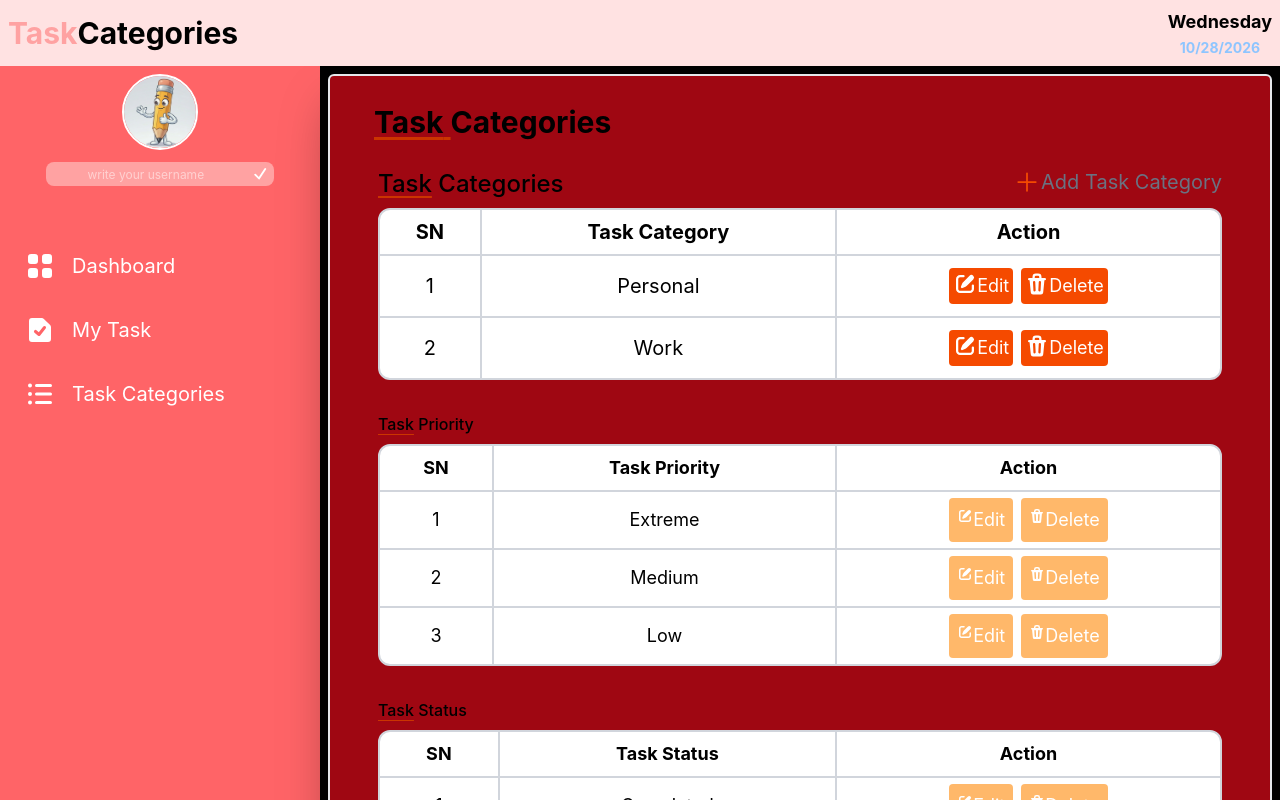
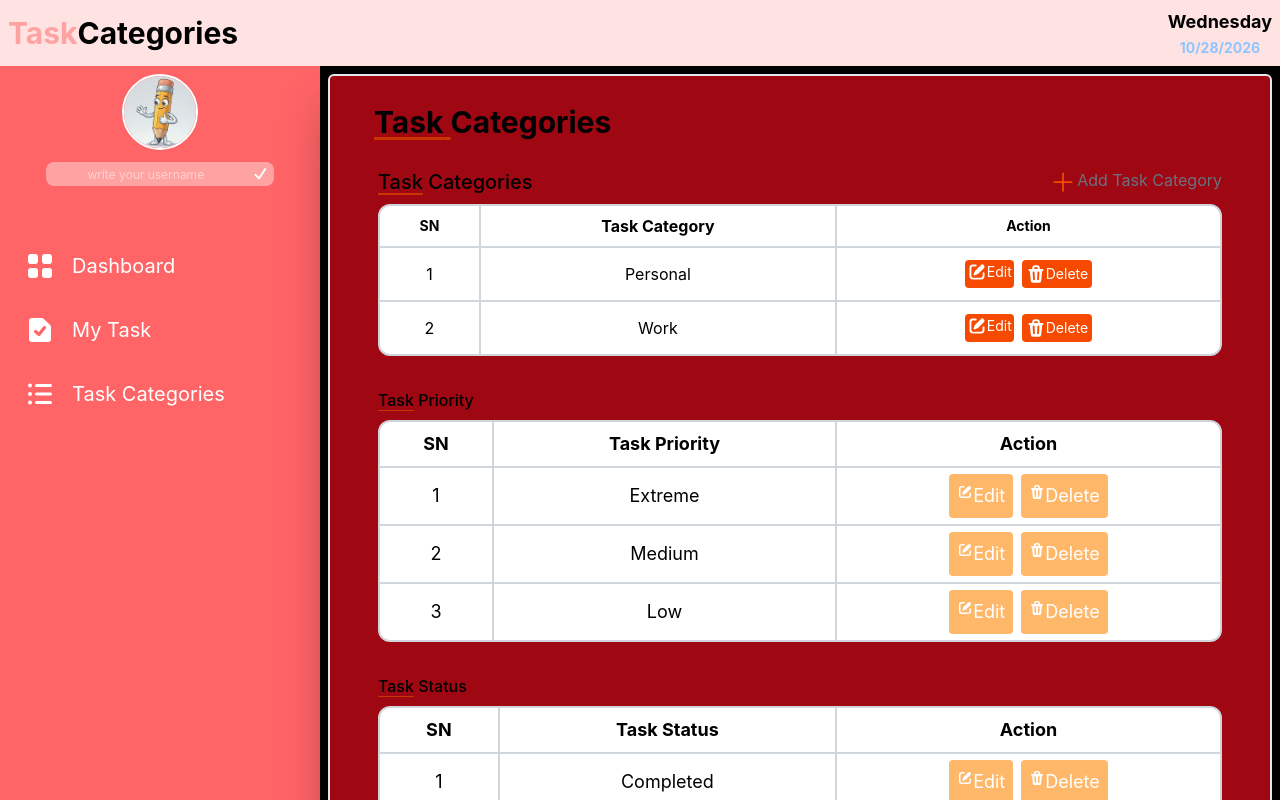
Before and after one commit to karinatuyuc/my-todo-list-React, a React (Vite) app: page / in a window 1280 px wide. Both pictures are taken after a click on the item "Task Categories". Shown: the top 800 px of the page. Built offline with nearby package versions, Linux system fonts and the light colour scheme.

Commit message:
style: add responsieve layout to modales

```diff
--- a/src/addTaskModal.jsx
+++ b/src/addTaskModal.jsx
@@ -91,8 +91,8 @@ export function AddTaskModal({
   return (
     <>
       <div className="bg-black/80 fixed inset-0 z-50 h-screen flex items-center justify-center rounded-xs text-sm">
-        <div className="bg-white p-4 m-8 rounded-sm border-2 border-gray-900 shadow-lg w-full md:w-9/12 md:text-lg">
-          <nav className="flex justify-between lg:mt-1 lg:mb-6 lg:font-semibold md:text-xl md:font-semibold">
+        <div className="bg-green-500 p-4 m-8 rounded-sm border-2 border-gray-900 shadow-lg w-full md:w-9/12 md:text-lg lg:h-11/12 lg:w-2/6">
+          <nav className="flex justify-between lg:mt-1 lg:mb-6 lg:font-semibold md:text-xl md:font-semibold lg:text-sm">
             <span className="underline decoration-orange-500 dcoration-2 underline-offset-4">
               Add New Task
             </span>
@@ -105,7 +105,7 @@ export function AddTaskModal({
           </nav>
 
           <form onSubmit={onSubmit}>
-            <div className="border-orange-200 border-2 mb-2 p-2 flex flex-col gap-1.5 mt-3 lg:p-2">
+            <div className="border-orange-200 border-2 mb-2 p-2 flex flex-col gap-1.5 mt-3 lg:p-2 lg:text-sm">
               {/**This is the TITLE INPUT */}
               <label htmlFor="title" className="font-medium">
                 Title <span className="text-[7px] text-red-600">*</span>
@@ -118,7 +118,7 @@ export function AddTaskModal({
                 onChange={(e) =>
                   validateTitle(e.target.value, setTitle, setErrors)
                 } // Call validateField on input change
-                className="w-60 border-gray-300 border-2 rounded-sm md:w-72 lg:p-0.5 md:text-xl"
+                className="w-60 border-gray-300 border-2 rounded-sm md:w-72 lg:p-0.5 md:text-xl lg:text-sm"
               />
               <span className="text-[8px] text-red-600">{errors.title}</span>
 
@@ -192,7 +192,7 @@ export function AddTaskModal({
                   validateDescription(e.target.value, setDescription, setErrors)
                 }
                 placeholder="Start writing here...." // Placeholder text
-                className="h-28 w-72 border-2 border-gray-200 rounded-sm p-2 md:w-96 md:text-xl"
+                className="h-28 w-72 border-2 border-gray-200 rounded-sm p-2 md:w-96 md:text-xl lg:h-24"
               ></textarea>
               <span className="text-[8px] text-red-600">
                 {errors.description}
@@ -201,7 +201,7 @@ export function AddTaskModal({
 
             <button
               type="submit"
-              className="cursor-pointer bg-orange-600 p-1 text-amber-50 rounded-sm mt-1 ml-4 w-20 hover:bg-orange-500"
+              className="cursor-pointer bg-orange-600 p-1 text-amber-50 rounded-sm mt-1 ml-4 w-20 hover:bg-orange-500 lg:p-0.5 lg:text-base "
             >
               Done
             </button>
--- a/src/componentes/MyTask.jsx
+++ b/src/componentes/MyTask.jsx
@@ -118,7 +118,8 @@ export function MyTask({ task, onDelete, setEditTaskModal, setSelectedTask }) {
                     onClick={() => onDelete(detailsTask, "task")}
                     className=""
                   >
-                    <TrashIcon className="w-8 h-8 bg-red-400 p-1 rounded-lg md:w-11 md:h-11 text-gray-100 cursor-pointer" />
+                    <TrashIcon className="w-8 h-8 bg-red-400 p-1 rounded-lg md:w-11 md:h-11 text-gray-100 cursor-pointer
+                    lg:w-8 lg:h-8" />
                   </button>
                   <button
                     type="button"
@@ -129,7 +130,8 @@ export function MyTask({ task, onDelete, setEditTaskModal, setSelectedTask }) {
                     }}
                     className="rounded-lg"
                   >
-                    <PencilSquareIcon className="w-8 h-8 bg-red-400 p-1 rounded-lg md:w-11 md:h-11 text-gray-100 cursor-pointer" />
+                    <PencilSquareIcon className="w-8 h-8 bg-red-400 p-1 rounded-lg md:w-11 md:h-11 text-gray-100 cursor-pointer
+                    lg:w-8 lg:h-8" />
                   </button>
                 </div>
               </section>
--- a/src/componentes/TaskCategories/TaskCategories.jsx
+++ b/src/componentes/TaskCategories/TaskCategories.jsx
@@ -33,26 +33,26 @@ export function TaskCategory({createCategories, setOpenCreate, onDelete,
         :
         <table className="w-full text-center text-black">
         <thead>
-            <tr className="md:text-xl md:p-8">
+            <tr className="md:text-xl md:p-8 lg:text-sm">
               <th className="p-2 border-r-2 border-gray-300">SN</th>
-              <th className="p-2 text-lg border-l-2 border-gray-300 md:text-xl">Task Category</th>
+              <th className="p-2 text-lg border-l-2 border-gray-300 md:text-xl lg:text-base">Task Category</th>
               <th className="p-2 border-l-2 border-gray-300">Action</th>
             </tr>
           </thead>
 
            {createCategories.map((categoria, index) => (
-            <tbody className="border-t-2 border-gray-300 md:text-2xl lg:text-xl" key={index}>
+            <tbody className="border-t-2 border-gray-300 md:text-2xl lg:text-base" key={index}>
               <tr>
                 <td className="border-r-2 border-gray-300">{index + 1}</td>
                 <td className="border-r-2 border-gray-300">{categoria.name}</td>
 
-                <td className="text-black w-1/12 p-1.5 md:p-3 md:w-4/12 lg:w-96 lg:text-lg">
+                <td className="text-black w-1/12 p-1.5 md:p-3 md:w-4/12 lg:w-96 lg:text-sm">
                   <div className="gap-2 flex justify-items-center justify-center text-white text-center">
                     <button
-                      className="bg-orange-600 flex p-1 rounded-sm lg:p-1 cursor-pointer"
+                      className="bg-orange-600 flex p-1 rounded-sm lg:p-0.5 cursor-pointer"
                       onClick={() => setOpenEditCategory(true)}
                     >
-                      <PencilSquareIcon className="w-4 h-5 md:w-6 md:h-6"
+                      <PencilSquareIcon className="w-4 h-5 md:w-6 md:h-6 lg:w-5 lg:h-5"
                       onClick={() => editCategory(categoria)}
                       />
                       Edit
@@ -65,7 +65,7 @@ export function TaskCategory({createCategories, setOpenCreate, onDelete,
                         )
                       }
                     >
-                      <TrashIcon className="w-4 h-5 md:w-6 md:h-6"
+                      <TrashIcon className="w-4 h-5 md:w-6 md:h-6 lg:w-5 lg:h-5"
                       />
                       Delete
                     </button>
@@ -135,7 +135,7 @@ export function TaskCategories({
 
 
             <div className="flex justify-between">
-              <span className="font-medium md:text-2xl">
+              <span className="font-medium md:text-2xl lg:text-xl">
                 <span className="underline decoration-orange-700 underline-offset-4">
                   Task
                 </span>{" "}
@@ -144,7 +144,7 @@ export function TaskCategories({
 
 
               {createCategories.length === 0 ? null : (
-                <div className="text-gray-500 text-sm flex md:text-2xl lg:text-xl">
+                <div className="text-gray-500 text-sm flex md:text-2xl lg:text-base">
                 <button className="flex cursor-pointer"
                   onClick={() => setOpenCreate(true)}
                 >
--- a/src/componentes/TaskCategories/modals/EditTaskCategory.jsx
+++ b/src/componentes/TaskCategories/modals/EditTaskCategory.jsx
@@ -34,25 +34,25 @@ export function EditTaskCategory({ closeEdit,
 
   return (
     <>
-      <div className="bg-black/80 fixed inset-0 z-50 h-screen w-full flex items-center justify-center rounded-xs text-sm">
+      <div className="bg-black/80 fixed inset-0 z-50 h-full w-full flex items-center justify-center rounded-xs text-sm">
         <div className="bg-white text-black w-80 p-3 rounded-sm md:w-96">
           <div className="p-2">
             <div className="flex items-center justify-between text-lg font-bold mb-10">
-              <div className="text-md md:text-xl">
+              <div className="text-md md:text-xl lg:text-base">
                 <span className="underline underline-offset-4 decoration-amber-600">
                   Edit {" "}
                 </span>
                 Task {" "} Category
               </div>
-              <button className="text-lg underline underline-offset-4 decoration-black cursor-pointer md:text-xl"
+              <button className="text-lg underline underline-offset-4 decoration-black cursor-pointer md:text-xl lg:text-base"
               onClick={() => closeEdit(false)}>
                 Go Back
               </button>
             </div>
 
-            <div className="border-2 border-gray-200 p-4 h-full">
+            <div className="border-2 border-gray-200 p-4 h-full lg:text-base">
               <div className="flex flex-col gap-4">
-                <label htmlFor="category" className="text-sm font-medium md:text-xl">
+                <label htmlFor="category" className="text-sm font-medium md:text-xl lg:text-base">
                   Task Category Title
                 </label>
                 <input
@@ -62,17 +62,19 @@ export function EditTaskCategory({ closeEdit,
                   onChange={(e) => setCategoryTitle(e.target.value)}
                   className={` border-gray-400 border-2 rounded-sm px-2 py-1
                     focus:border-red-300 focus:ring-1 focus:ring-red-400 focus:outline-none
-                    transition-all md:p-2 md:text-lg`}
+                    transition-all md:p-2 md:text-lg lg:text-base lg:p-1`}
                 />
               </div>
 
               <span className="text-sm text-red-500"></span>
-              <div className="flex gap-4 mt-6 md:text-lg">
-                <button className="bg-orange-600 hover:bg-orange-700 text-white font-bold py-1.5 px-3 rounded w-32 cursor-pointer md:py-2"
+              <div className="flex gap-4 mt-6 md:text-lg lg:text-xs">
+                <button className="bg-orange-600 hover:bg-orange-700 text-white font-bold py-1.5 px-3
+                rounded w-32 cursor-pointer md:py-2 lg:py-0.5 lg:px-1"
                 onClick={onSubmit}>
                   Update
                 </button>
-                <button className="bg-orange-600 hover:bg-orange-700 text-white font-bold py-1.5 px-3 rounded w-32 cursor-pointer md:py-2"
+                <button className="bg-orange-600 hover:bg-orange-700 text-white font-bold py-1.5 px-3 rounded
+                w-32 cursor-pointer md:py-2 lg:py-2 lg:px-1"
                 onClick={() => closeEdit(false)}>
                   Cancel
                 </button>
```
Also changed, not shown: src/editModal.jsx (+8 -8 lines).
